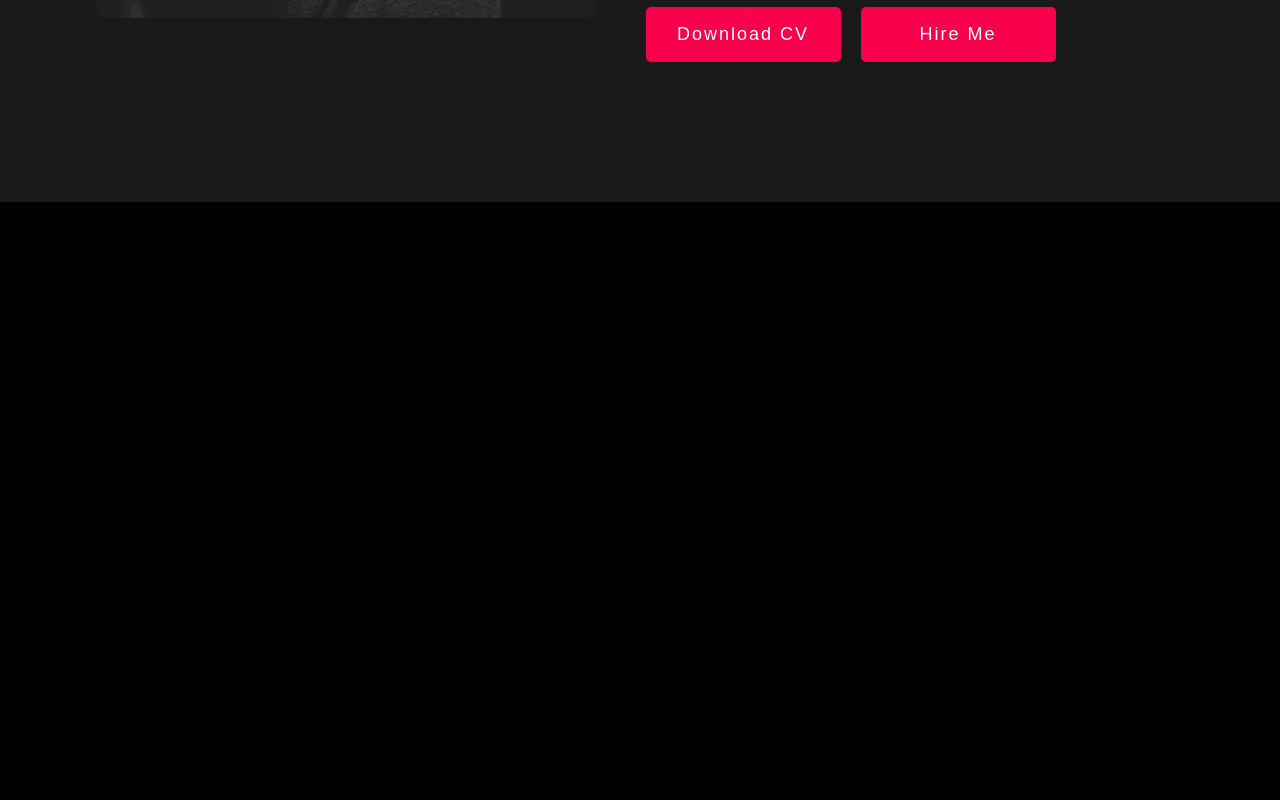
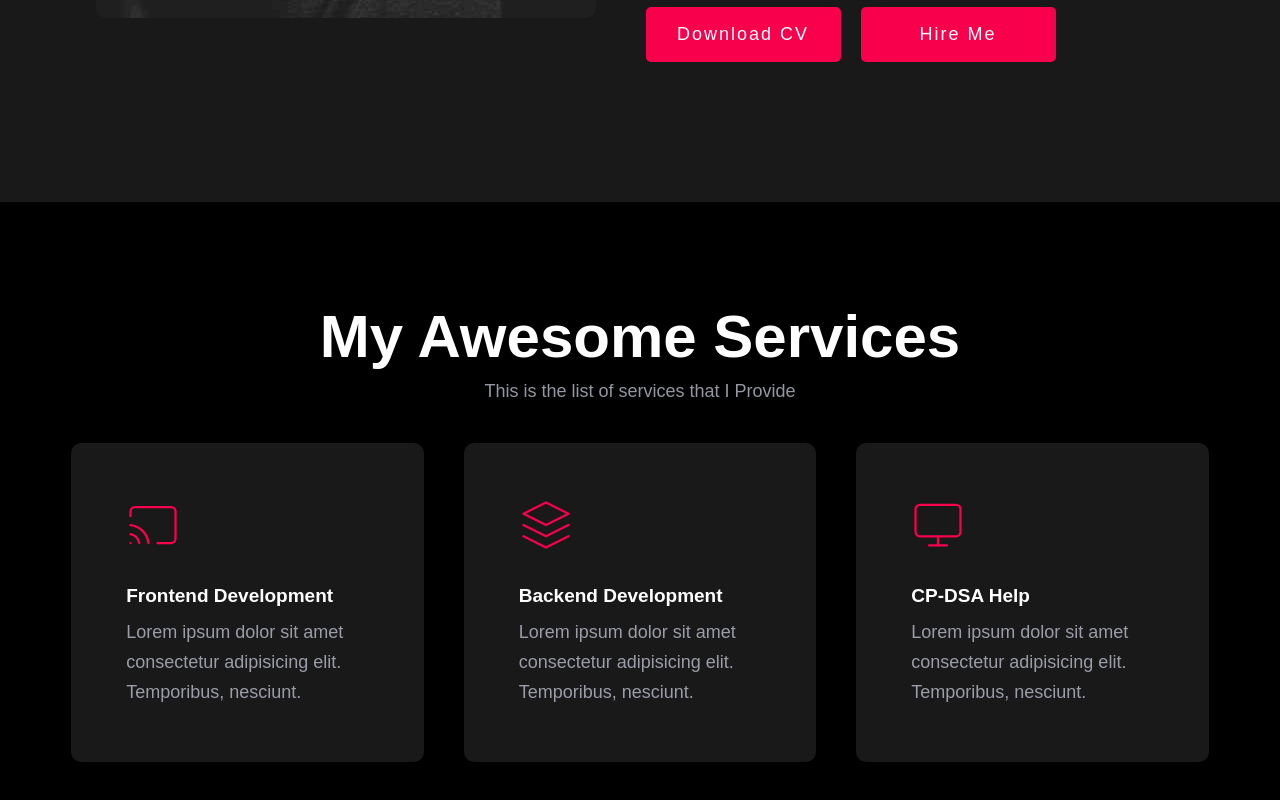
Before and after one commit to Kunal-Vijay/Kunal-Vijay.github.io, a React (Create React App) app: page / in a window 1280 px wide. Shown: the part 1408-2208 px from the top of the page. Before the commit the page ends 1610 px from the top, so only its background shows below. Built offline with nearby package versions, Linux system fonts and the light colour scheme.

Commit message:
services section

```diff
--- a/src/App.css
+++ b/src/App.css
@@ -64,9 +64,9 @@ p{
 .pz__10{
   padding: 10px 0px;
 }
+
 .red{
-  /* color: #F9004D; */
-  color: rgba(249, 0, 77,1);
+  color: #F9004D!important;
 }
 .row{
   display: flex;
--- a/src/App.js
+++ b/src/App.js
@@ -1,12 +1,14 @@
 import './App.css';
 import Home from './Home';
 import About from './About';
+import Services from './Services';
 
 function App() {
   return (
     <div className='App'>
       <Home />
-      <About/>
+      <About />
+      <Services />
     </div>
   );
 }
--- /dev/null
+++ b/src/Services.css
@@ -0,0 +1,51 @@
+h1.heading{
+    font-size: 60px;
+    font-weight: 700;
+    text-align: center;
+    font-family: Poppins,sans-serif;
+    margin-bottom: 10px;
+}
+
+p.heading.p__color{
+    margin-bottom: 0;
+    text-align: center;
+    line-height: 1.2;
+}
+
+.service__box{
+    border-radius: 10px;
+    width:100%;
+    background-color: #191919;
+    padding: 55px;
+    transition: .4s ease;
+}
+
+.service__box:hover{
+    transform: translateY(5px);
+    background-image: linear-gradient(90deg,#f61b10,#ef0963);
+}
+
+.service__box:hover .icon{
+    color: #fff;
+}
+
+.service__box:hover p.service__text.p__color{
+    color: #fff;
+}
+.icon{
+    font-size: 54px;
+    font-weight: 400;
+    margin-bottom: 23px;
+    display: inline-flex;
+    color: #f9004d;
+}
+
+p.service__text.p__color{
+    margin-bottom: 0px;
+}
+
+h1.service__text{
+    font-size: 19px;
+    font-family: Poppins,sans-serif;
+    padding: 10px 0px;
+}
--- /dev/null
+++ b/src/Services.js
@@ -0,0 +1,56 @@
+import React from 'react';
+import "./Services.css";
+import "./App.css";
+
+function Services() {
+    return (
+        <div className="services component__space">
+            <div className="heading">
+                <h1 className="heading">My Awesome Services</h1>
+                <p className='heading p__color'>This is the list of services that I Provide</p>
+            </div>
+            <div className="container">
+                <div className="row">
+                    <div className="col__3">
+                        <div className="service__box pointer">
+                            <div className="icon">
+                            <svg stroke="currentColor" fill="none" stroke-width="2" viewBox="0 0 24 24" stroke-linecap="round" stroke-linejoin="round" height="1em" width="1em" xmlns="http://www.w3.org/2000/svg"><path d="M2 16.1A5 5 0 0 1 5.9 20M2 12.05A9 9 0 0 1 9.95 20M2 8V6a2 2 0 0 1 2-2h16a2 2 0 0 1 2 2v12a2 2 0 0 1-2 2h-6"></path><line x1="2" y1="20" x2="2" y2="20"></line></svg>
+                            </div>
+                            <div className="service__meta">
+                                <h1 className="service__text">Frontend Development</h1>
+                                <p className="service__text p p__color">Lorem ipsum dolor sit amet consectetur adipisicing elit. Temporibus, nesciunt.</p>
+
+                            </div>
+                        </div>
+                    </div>
+                    <div className="col__3">
+                        <div className="service__box pointer">
+                            <div className="icon">
+                            <svg stroke="currentColor" fill="none" stroke-width="2" viewBox="0 0 24 24" stroke-linecap="round" stroke-linejoin="round" height="1em" width="1em" xmlns="http://www.w3.org/2000/svg"><polygon points="12 2 2 7 12 12 22 7 12 2"></polygon><polyline points="2 17 12 22 22 17"></polyline><polyline points="2 12 12 17 22 12"></polyline></svg>
+                            </div>
+                            <div className="service__meta">
+                                <h1 className="service__text">Backend Development</h1>
+                                <p className="service__text p p__color">Lorem ipsum dolor sit amet consectetur adipisicing elit. Temporibus, nesciunt.</p>
+
+                            </div>
+                        </div>
+                    </div>
+                    <div className="col__3">
+                        <div className="service__box pointer">
+                            <div className="icon">
+                            <svg stroke="currentColor" fill="none" stroke-width="2" viewBox="0 0 24 24" stroke-linecap="round" stroke-linejoin="round" height="1em" width="1em" xmlns="http://www.w3.org/2000/svg"><rect x="2" y="3" width="20" height="14" rx="2" ry="2"></rect><line x1="8" y1="21" x2="16" y2="21"></line><line x1="12" y1="17" x2="12" y2="21"></line></svg>
+                            </div>
+                            <div className="service__meta">
+                                <h1 className="service__text">CP-DSA Help</h1>
+                                <p className="service__text p p__color">Lorem ipsum dolor sit amet consectetur adipisicing elit. Temporibus, nesciunt.</p>
+
+                            </div>
+                        </div>
+                    </div>
+                </div>
+            </div>
+        </div>
+    )
+}
+
+export default Services
```
Also changed, not shown: src/svg.txt (added).
